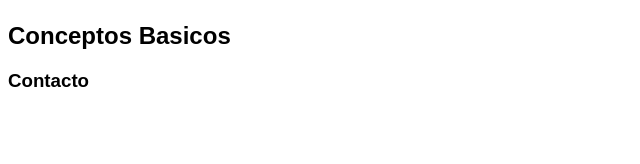
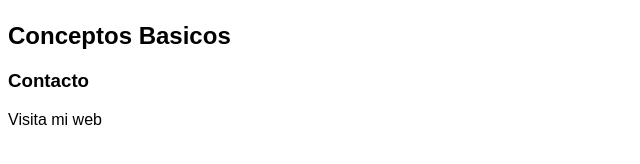
Before and after one commit to GonzaloMonteodorisio/react-router-jon-mircha, a React (Create React App) app: page /contacto in a window 1280 px wide. Shown: the part 142-306 px from the top of the page, without its empty margins (0-640 px from the left). Built offline with nearby package versions, Linux system fonts and the light colour scheme.

Commit message:
React Router: Sintaxis para declarar rutas

```diff
--- a/src/components/ConceptosBasicos/index.jsx
+++ b/src/components/ConceptosBasicos/index.jsx
@@ -4,8 +4,10 @@ import {
   Route,
   Routes
 } from "react-router-dom";
+import Acerca from '../../pages/Acerca';
+import Contacto from '../../pages/Contacto';
 
-const ConceptosBasicos = () => {
+function ConceptosBasicos() {
   return (
     <div>
       <h2>Conceptos Basicos</h2>
@@ -25,13 +27,13 @@ const ConceptosBasicos = () => {
           </Route>
           <Route
             path='/acerca'
-            element={<h3>Acerca</h3>}
+            element={<Acerca />}
             exact
           >
           </Route>
           <Route
             path='/contacto'
-            element={<h3>Contacto</h3>}
+            element={<Contacto />}
             exact
           >
           </Route>
--- /dev/null
+++ b/src/pages/Acerca/index.jsx
@@ -0,0 +1,11 @@
+import React from 'react';
+
+function Acerca() {
+  return (
+    <div>
+      <h3>Acerca</h3>
+    </div>
+  )
+}
+
+export default Acerca;
--- /dev/null
+++ b/src/pages/Contacto/index.jsx
@@ -0,0 +1,12 @@
+import React from 'react';
+
+function Contacto() {
+  return (
+    <div>
+      <h3>Contacto</h3>
+      <p>Visita mi web</p>
+    </div>
+  )
+}
+
+export default Contacto;
```
